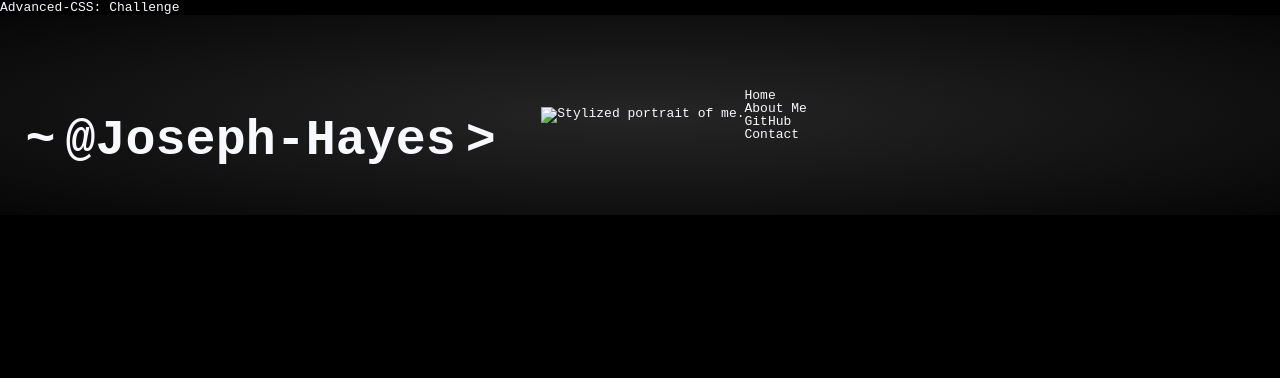
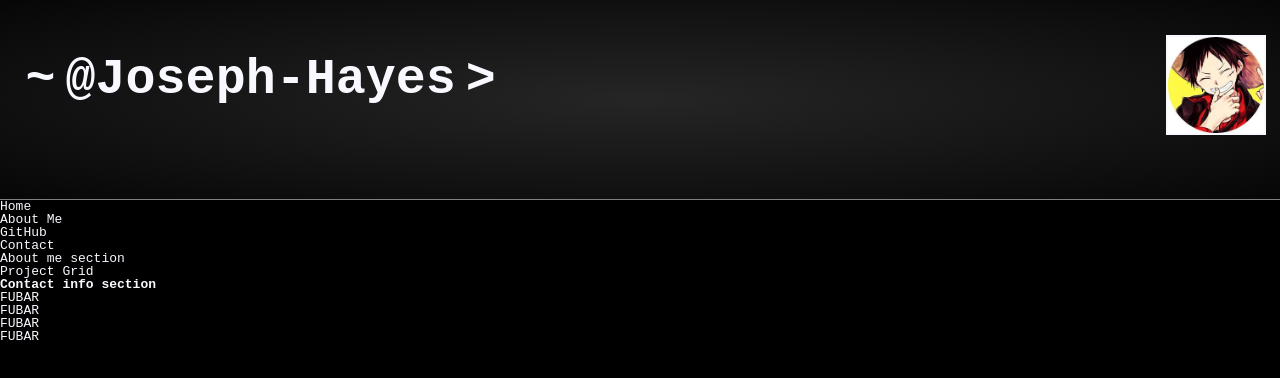
Before and after one commit to josephehayes/HTML-CSS-Portfolio, a plain HTML site: page index.html in a window 1280 px wide. Drawn offline with Linux system fonts and the light colour scheme.

Commit message:
Adjusting sizing, positioning, image in header. Started nav list styling

```diff
--- a/Assets/css/style.css
+++ b/Assets/css/style.css
@@ -1,8 +1,11 @@
 * {
     font-family: monospace;
     color: ghostwhite;
-    display: block;
     box-sizing: border-box;
+}
+
+body {
+    background-color: black;
 }
 
 .head-container {
@@ -10,17 +13,20 @@
     background-image: radial-gradient(
         rgba(50, 50, 50, 0.75), black 120%
       );
-      height: 25vh;
-      position: absolute;
-      width: 100%;
-      display: flex;
-      align-items: center;
+    height: 25vh;
+    width: 100vw;
+    display: flex;
+    flex-direction: row;
+    align-items: center;
+    border-bottom: 1px solid gray;
 }
 
 .term-name {
     font-size: 50px;
     padding: 2%;
     word-spacing: -20px;
+    position: relative;
+    bottom: 25%;
 }
 
 .blinking-cursor {
@@ -32,13 +38,28 @@
     display: inline-flex;
     position: relative;
     top: 5px;
-    /* right: 20px; */
     animation: cursor-blink 1.5s steps(2) infinite;
-
 }
 
-body {
-    background-color: black;
+.img-container {
+    border: 2px solid;
+    width: 100px;
+    height: 100px;
+    display: inline-flex;
+    position: relative;
+    left: 50vw;
+    top: 5vh;
+    font-size: 25%;
+}
+
+.nav-container {
+    position: relative;
+    width: 100vw;
+    top: 50%;
+}
+
+li {
+    list-style: square;
 }
 
 @keyframes cursor-blink {
--- a/index.html
+++ b/index.html
@@ -13,29 +13,28 @@
 <body>
     <header>
         <div class="head-container">
-            <h1 class="term-name">~ @Joseph-Hayes > <span class="blinking-cursor"></span>
+            <h1 class="term-name">~ @Joseph-Hayes >
+                <span class="blinking-cursor"></span>
+                <span class="img-container"><img src="./Assets/images/luffytemppfp.jfif" alt="Stylized portrait of me."></span>
             </h1>
-            <div>
-                <img src="#" alt="Stylized portrait of me.">
-            </div>
-            <nav class="link-list">
-                <ul>
-                    <li>Home</li>
-                    <li>About Me</li>
-                    <li>GitHub</li>
-                    <li>Contact</li>
-                </ul>
-            </nav>
         </div>
     </header>
     <main>
+        <nav class="nav-container">
+            <ul>
+                <li>Home</li>
+                <li>About Me</li>
+                <li>GitHub</li>
+                <li>Contact</li>
+            </ul>
+        </nav>
         <div class="about-container">
             <section class="about-content">
                 About me section
             </section>
         </div>
         <div class="grid-container">
-            Project Grid +
+            Project Grid
         </div>
     </main>
     <footer>
```
Also changed, not shown: Assets/images/luffytemppfp.jfif (added).
